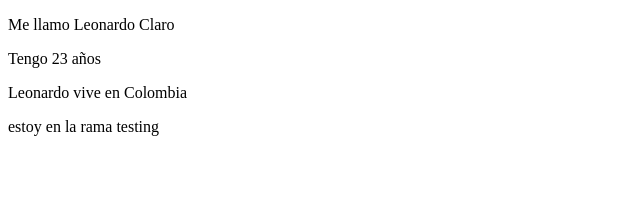
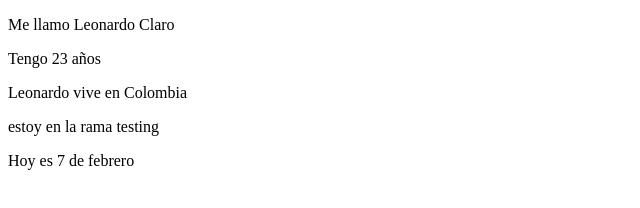
Before and after one commit to NagiDID/Commit-test-2, a plain HTML site: page index.html in a window 1280 px wide. Shown: the whole page, without its empty margins (0-640 px from the left). Drawn offline with Linux system fonts and the light colour scheme.

Commit message:
Commit del 7 de febrero

```diff
--- a/index.html
+++ b/index.html
@@ -10,5 +10,7 @@
     <p id="edad">Tengo 23 años</p>
     <p>Leonardo vive en Colombia</p>
     <p>estoy en la rama testing</p>
+
+    <p>Hoy es 7 de febrero</p>
 </body>
 </html>
```
